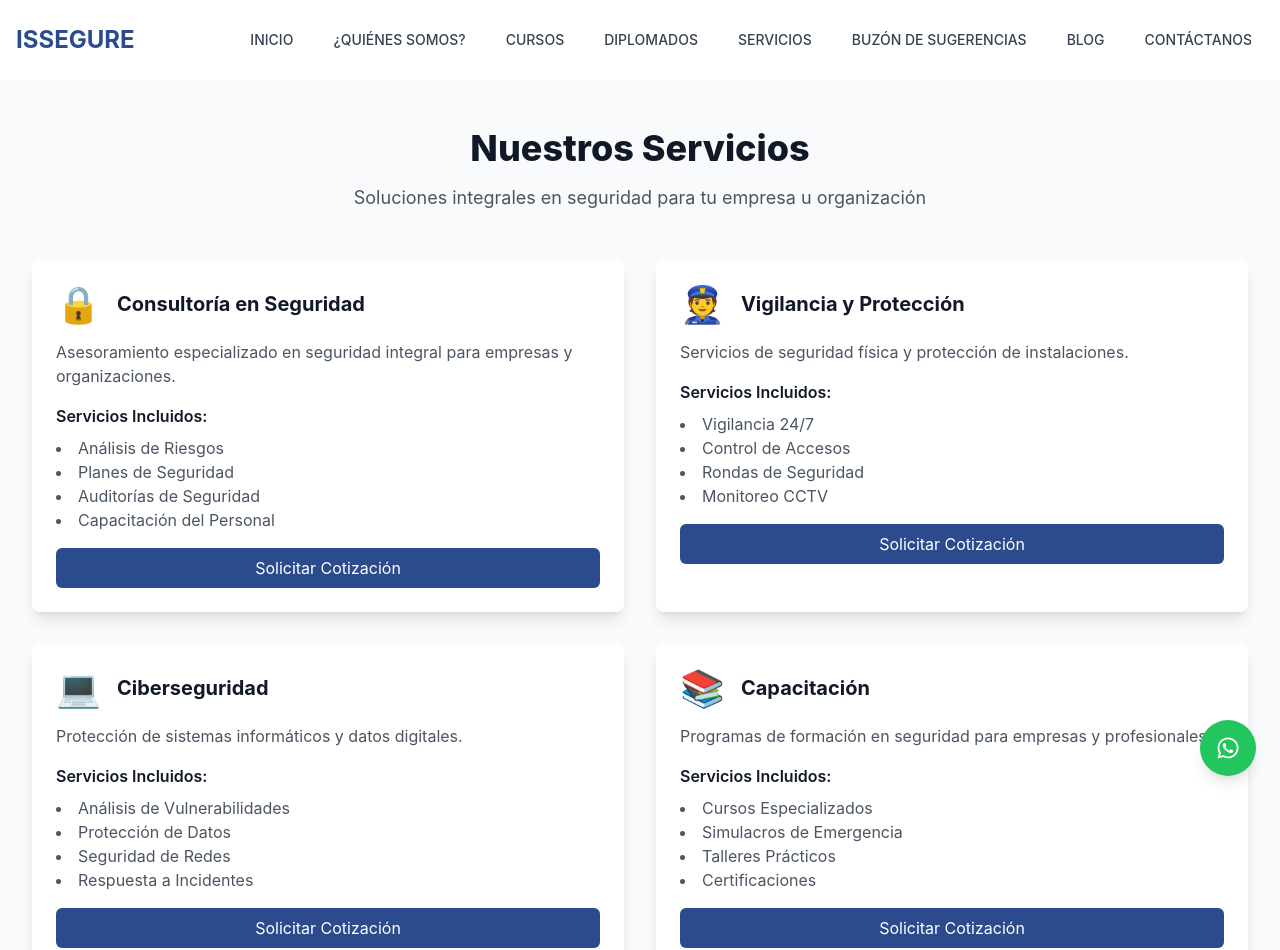
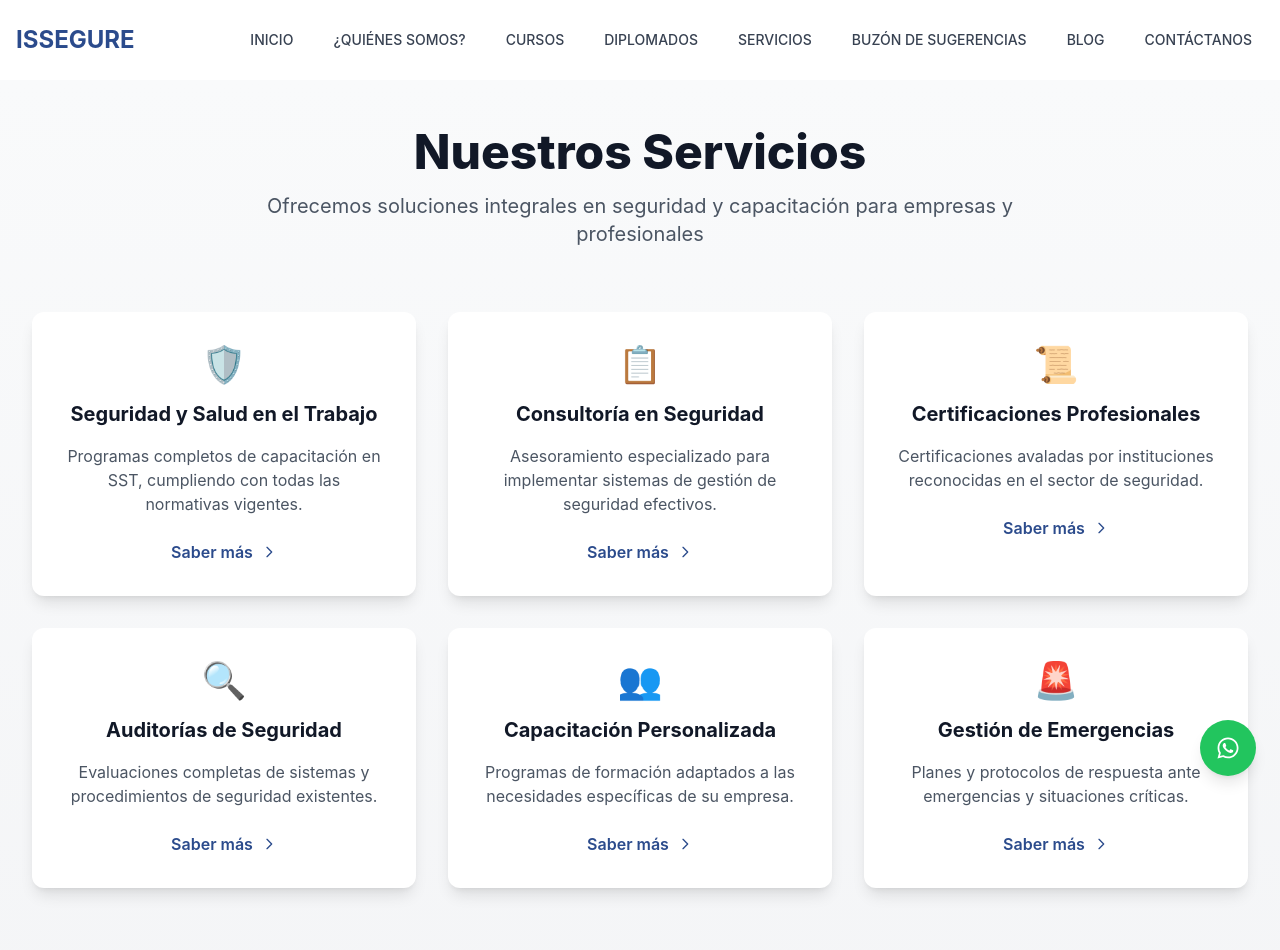
Before and after one commit to jarombyui/ISSEGURE, a React (Create React App) app: page /servicios in a window 1280 px wide. Shown: the top 950 px of the page. Built offline with nearby package versions, Linux system fonts and the light colour scheme.

Commit message:
actualice los datos de contacto y automatice la respuesta al anviar el form de contactanos con emailJS

```diff
--- a/package.json
+++ b/package.json
@@ -3,6 +3,7 @@
   "version": "0.1.0",
   "private": true,
   "dependencies": {
+    "@emailjs/browser": "^4.4.1",
     "@heroicons/react": "^2.1.1",
     "react": "^18.2.0",
     "react-dom": "^18.2.0",
--- a/src/App.js
+++ b/src/App.js
@@ -1,23 +1,24 @@
 import React from 'react';
 import { BrowserRouter as Router, Routes, Route } from 'react-router-dom';
 import Navbar from './components/Navbar';
+import Footer from './components/Footer';
 import Hero from './components/Hero';
 import Services from './components/Services';
-import Footer from './components/Footer';
-import WhatsAppButton from './components/WhatsAppButton';
 import About from './pages/About';
 import Courses from './pages/Courses';
 import Diplomas from './pages/Diplomas';
-import ServicesPage from './pages/Services';
+import ServicesPage from './pages/ServicesPage';
 import SuggestionBox from './pages/SuggestionBox';
 import Blog from './pages/Blog';
 import Contact from './pages/Contact';
+import WhatsAppButton from './components/WhatsAppButton';
 
 function App() {
   return (
     <Router>
-      <div className="min-h-screen bg-gray-50">
+      <div className="flex flex-col min-h-screen">
         <Navbar />
+        <main className="flex-grow">
           <Routes>
             <Route path="/" element={
               <>
@@ -33,8 +34,9 @@ function App() {
             <Route path="/blog" element={<Blog />} />
             <Route path="/contacto" element={<Contact />} />
           </Routes>
+        </main>
+        <Footer />
         <WhatsAppButton />
-        <Footer />
       </div>
     </Router>
   );
--- a/src/index.js
+++ b/src/index.js
@@ -2,6 +2,10 @@ import React from 'react';
 import ReactDOM from 'react-dom/client';
 import './index.css';
 import App from './App';
+import emailjs from '@emailjs/browser';
+
+// Inicializa EmailJS con tu Public Key
+emailjs.init("AzFBOg4U8pNyIYUgb");
 
 const root = ReactDOM.createRoot(document.getElementById('root'));
 root.render(
--- a/src/pages/Contact.js
+++ b/src/pages/Contact.js
@@ -1,26 +1,64 @@
-import React, { useState } from 'react';
+import React, { useState, useRef } from 'react';
+import emailjs from '@emailjs/browser';
 
 const Contact = () => {
+  const form = useRef();
   const [formData, setFormData] = useState({
-    name: '',
-    email: '',
-    phone: '',
+    user_name: '',
+    user_email: '',
+    user_phone: '',
     subject: '',
     message: ''
   });
+  const [loading, setLoading] = useState(false);
+  const [status, setStatus] = useState({ show: false, error: false, message: '' });
 
   const handleSubmit = (e) => {
     e.preventDefault();
-    // Here you would typically send the data to your backend
-    console.log('Form submitted:', formData);
-    alert('¡Gracias por contactarnos! Nos pondremos en contacto contigo pronto.');
-    setFormData({
-      name: '',
-      email: '',
-      phone: '',
-      subject: '',
-      message: ''
-    });
+    setLoading(true);
+    setStatus({ show: false, error: false, message: '' });
+
+    // Configuración de EmailJS
+    const serviceId = 'service_2s4mq1i';
+    const templateId = 'template_wmaxp7o';
+    const publicKey = 'AzFBOg4U8pNyIYUgb';
+
+    const templateParams = {
+      from_name: formData.user_name,
+      from_email: formData.user_email,
+      from_phone: formData.user_phone,
+      subject: formData.subject,
+      message: formData.message,
+      to_email: 'issegureinstitute@gmail.com'
+    };
+
+    emailjs.send(serviceId, templateId, templateParams, publicKey)
+      .then((response) => {
+        console.log('SUCCESS!', response.status, response.text);
+        setStatus({
+          show: true,
+          error: false,
+          message: '¡Gracias por contactarnos! Nos pondremos en contacto contigo pronto.'
+        });
+        setFormData({
+          user_name: '',
+          user_email: '',
+          user_phone: '',
+          subject: '',
+          message: ''
+        });
+      })
+      .catch((err) => {
+        console.error('FAILED...', err);
+        setStatus({
+          show: true,
+          error: true,
+          message: 'Hubo un error al enviar el mensaje. Por favor, intenta nuevamente.'
+        });
+      })
+      .finally(() => {
+        setLoading(false);
+      });
   };
 
   const handleChange = (e) => {
@@ -57,7 +95,7 @@ const Contact = () => {
                   </svg>
                 </div>
                 <div className="ml-3">
-                  <p className="text-gray-600">Dirección: Calle Principal #123, Ciudad</p>
+                  <p className="text-gray-600">Dirección: Urbanización Virgen del Carmen Calle Gardenias N°14, Ate</p>
                 </div>
               </div>
 
@@ -68,7 +106,8 @@ const Contact = () => {
                   </svg>
                 </div>
                 <div className="ml-3">
-                  <p className="text-gray-600">Teléfono: (123) 456-7890</p>
+                  <p className="text-gray-600">Teléfono: +51 947726382</p>
+                  <p className="text-gray-600">WhatsApp: +51 950 700 541</p>
                 </div>
               </div>
 
@@ -79,8 +118,7 @@ const Contact = () => {
                   </svg>
                 </div>
                 <div className="ml-3">
-                  <p className="text-gray-600">Email: issegureinstitute@gmail.com
-                  </p>
+                  <p className="text-gray-600">Email: issegureinstitute@gmail.com</p>
                 </div>
               </div>
             </div>
@@ -94,16 +132,16 @@ const Contact = () => {
 
           {/* Contact Form */}
           <div className="bg-white rounded-lg shadow-lg p-6">
-            <form onSubmit={handleSubmit} className="space-y-6">
+            <form ref={form} onSubmit={handleSubmit} className="space-y-6">
               <div>
-                <label htmlFor="name" className="block text-sm font-medium text-gray-700">
+                <label htmlFor="user_name" className="block text-sm font-medium text-gray-700">
                   Nombre Completo
                 </label>
                 <input
                   type="text"
-                  id="name"
-                  name="name"
-                  value={formData.name}
+                  id="user_name"
+                  name="user_name"
+                  value={formData.user_name}
                   onChange={handleChange}
                   required
                   className="mt-1 block w-full rounded-md border-gray-300 shadow-sm focus:border-primary focus:ring-primary"
@@ -111,14 +149,14 @@ const Contact = () => {
               </div>
 
               <div>
-                <label htmlFor="email" className="block text-sm font-medium text-gray-700">
+                <label htmlFor="user_email" className="block text-sm font-medium text-gray-700">
                   Correo Electrónico
                 </label>
                 <input
                   type="email"
-                  id="email"
-                  name="email"
-                  value={formData.email}
+                  id="user_email"
+                  name="user_email"
+                  value={formData.user_email}
                   onChange={handleChange}
                   required
                   className="mt-1 block w-full rounded-md border-gray-300 shadow-sm focus:border-primary focus:ring-primary"
@@ -126,14 +164,14 @@ const Contact = () => {
               </div>
 
               <div>
-                <label htmlFor="phone" className="block text-sm font-medium text-gray-700">
+                <label htmlFor="user_phone" className="block text-sm font-medium text-gray-700">
                   Teléfono
                 </label>
                 <input
                   type="tel"
-                  id="phone"
-                  name="phone"
-                  value={formData.phone}
+                  id="user_phone"
+                  name="user_phone"
+                  value={formData.user_phone}
                   onChange={handleChange}
                   className="mt-1 block w-full rounded-md border-gray-300 shadow-sm focus:border-primary focus:ring-primary"
                 />
@@ -169,12 +207,25 @@ const Contact = () => {
                 />
               </div>
 
+              {status.show && (
+                <div
+                  className={`p-4 rounded-md ${
+                    status.error ? 'bg-red-50 text-red-800' : 'bg-green-50 text-green-800'
+                  }`}
+                >
+                  {status.message}
+                </div>
+              )}
+
               <div>
                 <button
                   type="submit"
-                  className="w-full bg-primary text-white py-2 px-4 rounded-md hover:bg-primary-dark transition-colors duration-300"
+                  disabled={loading}
+                  className={`w-full bg-primary text-white py-2 px-4 rounded-md hover:bg-primary-dark transition-colors duration-300 ${
+                    loading ? 'opacity-50 cursor-not-allowed' : ''
+                  }`}
                 >
-                  Enviar Mensaje
+                  {loading ? 'Enviando...' : 'Enviar Mensaje'}
                 </button>
               </div>
             </form>
--- /dev/null
+++ b/src/pages/ServicesPage.js
@@ -0,0 +1,93 @@
+import React from 'react';
+
+const ServicesPage = () => {
+  const services = [
+    {
+      title: "Seguridad y Salud en el Trabajo",
+      description: "Programas completos de capacitación en SST, cumpliendo con todas las normativas vigentes.",
+      icon: "🛡️"
+    },
+    {
+      title: "Consultoría en Seguridad",
+      description: "Asesoramiento especializado para implementar sistemas de gestión de seguridad efectivos.",
+      icon: "📋"
+    },
+    {
+      title: "Certificaciones Profesionales",
+      description: "Certificaciones avaladas por instituciones reconocidas en el sector de seguridad.",
+      icon: "📜"
+    },
+    {
+      title: "Auditorías de Seguridad",
+      description: "Evaluaciones completas de sistemas y procedimientos de seguridad existentes.",
+      icon: "🔍"
+    },
+    {
+      title: "Capacitación Personalizada",
+      description: "Programas de formación adaptados a las necesidades específicas de su empresa.",
+      icon: "👥"
+    },
+    {
+      title: "Gestión de Emergencias",
+      description: "Planes y protocolos de respuesta ante emergencias y situaciones críticas.",
+      icon: "🚨"
+    }
+  ];
+
+  return (
+    <div className="min-h-screen bg-gradient-to-b from-gray-50 to-gray-100 py-12 px-4 sm:px-6 lg:px-8">
+      <div className="max-w-7xl mx-auto">
+        <div className="text-center mb-16">
+          <h2 className="text-4xl font-extrabold text-gray-900 sm:text-5xl">
+            Nuestros Servicios
+          </h2>
+          <p className="mt-4 text-xl text-gray-600 max-w-3xl mx-auto">
+            Ofrecemos soluciones integrales en seguridad y capacitación para empresas y profesionales
+          </p>
+        </div>
+
+        <div className="grid gap-8 md:grid-cols-2 lg:grid-cols-3">
+          {services.map((service, index) => (
+            <div
+              key={index}
+              className="bg-white rounded-xl shadow-lg p-8 transform hover:scale-105 transition-all duration-300 hover:shadow-xl"
+            >
+              <div className="text-4xl mb-4 text-center">
+                {service.icon}
+              </div>
+              <h3 className="text-xl font-bold text-gray-900 mb-4 text-center">
+                {service.title}
+              </h3>
+              <p className="text-gray-600 text-center">
+                {service.description}
+              </p>
+              <div className="mt-6 text-center">
+                <button className="inline-flex items-center text-primary hover:text-primary-dark font-semibold transition-colors duration-300">
+                  Saber más
+                  <svg className="ml-2 w-4 h-4" fill="none" stroke="currentColor" viewBox="0 0 24 24">
+                    <path strokeLinecap="round" strokeLinejoin="round" strokeWidth={2} d="M9 5l7 7-7 7" />
+                  </svg>
+                </button>
+              </div>
+            </div>
+          ))}
+        </div>
+
+        {/* Call to Action Section */}
+        <div className="mt-16 bg-primary rounded-xl shadow-lg p-8 text-white text-center">
+          <h3 className="text-2xl font-bold mb-4">
+            ¿Necesitas un servicio personalizado?
+          </h3>
+          <p className="text-lg mb-6">
+            Contáctanos para discutir tus necesidades específicas y encontrar la mejor solución para tu empresa
+          </p>
+          <button className="bg-white text-primary font-bold py-3 px-8 rounded-lg hover:bg-gray-100 transition-colors duration-300">
+            Contactar Ahora
+          </button>
+        </div>
+      </div>
+    </div>
+  );
+};
+
+export default ServicesPage;
```
Also changed, not shown: 1 other file (tests, documents, lock files or other folders). Lines whose indentation alone changed are shown as unchanged.
